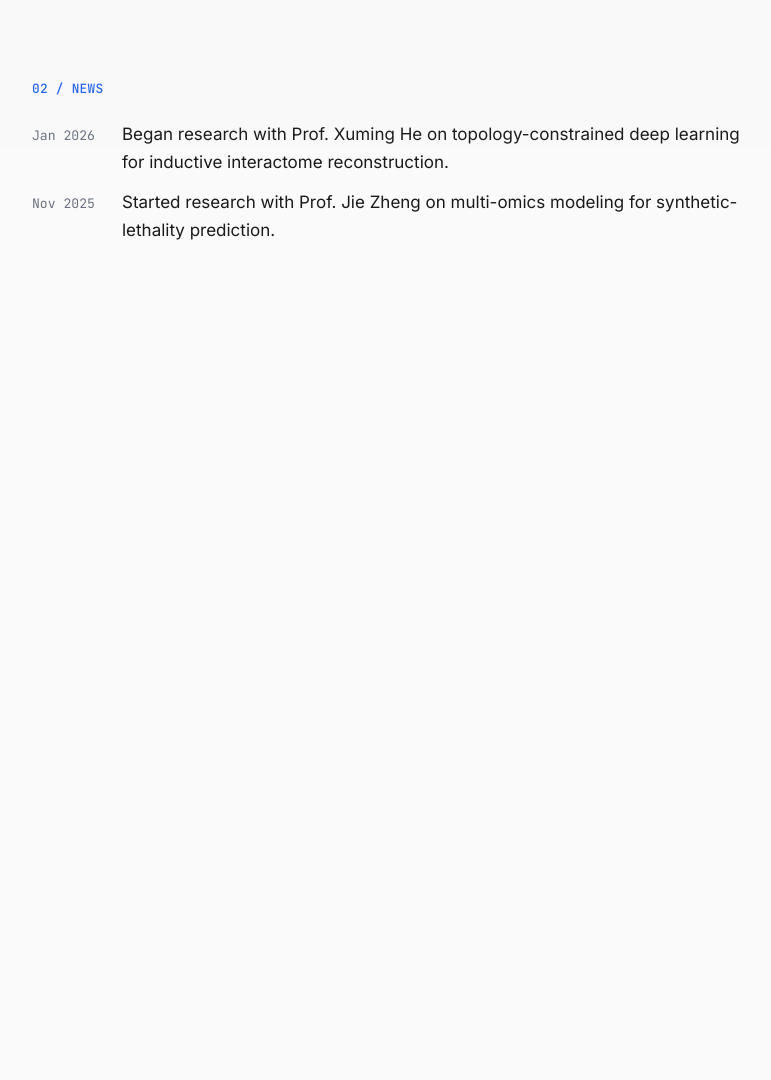
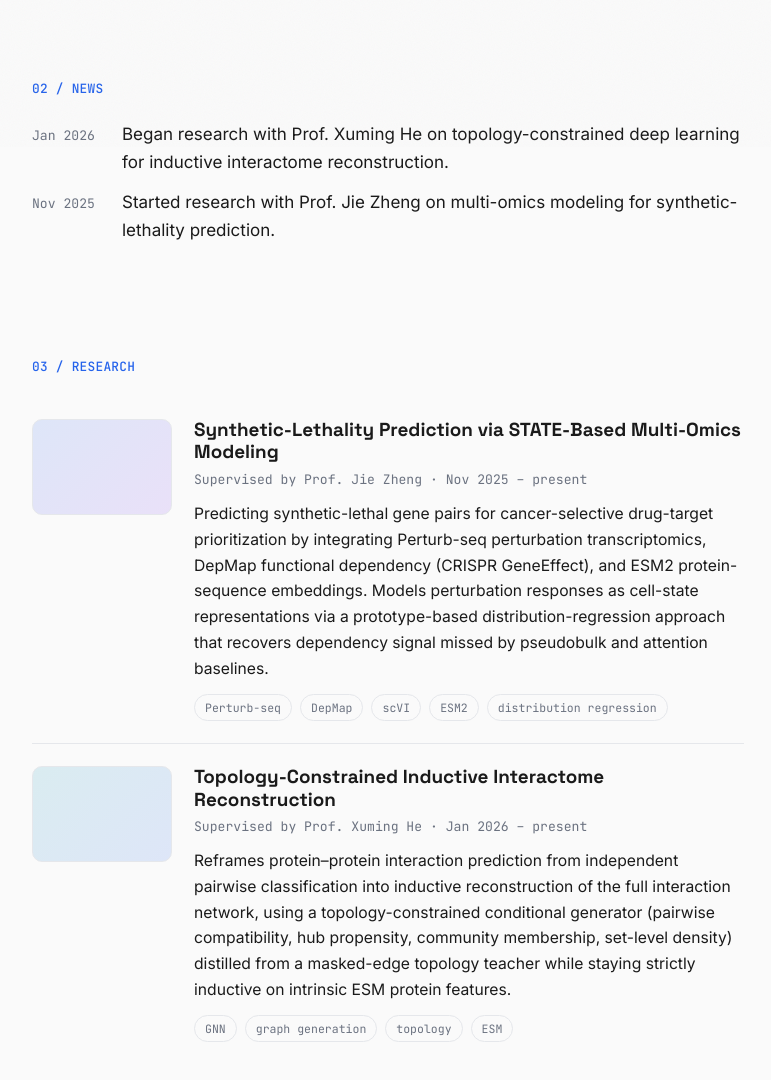
Before and after one commit to ENNCELADUS/ENNCELADUS, a plain HTML site: page index.html in a window 1280 px wide. Shown: the part 653-1733 px from the top of the page, without its empty margins (252-1023 px from the left). Before the commit the page ends 953 px from the top, so only its background shows below. Drawn offline with Linux system fonts and the light colour scheme.

Commit message:
Add research section as publication-style rows

```diff
--- a/index.html
+++ b/index.html
@@ -112,6 +112,29 @@
         .hero-text h1 { font-size:2.1rem; }
         .news-list li { flex-direction:column; gap:2px; }
       }
+
+      /* Research */
+      .pub { display:flex; gap:22px; padding:22px 0; border-top:1px solid var(--border); }
+      .pub:first-of-type { border-top:none; }
+      .pub-thumb {
+        flex:0 0 140px; height:96px; border-radius:10px; border:1px solid var(--border);
+      }
+      .thumb-a { background:linear-gradient(135deg,#2563eb22,#7c3aed22); }
+      .thumb-b { background:linear-gradient(135deg,#0891b222,#2563eb22); }
+      [data-theme="dark"] .thumb-a { background:linear-gradient(135deg,#60a5fa2e,#a78bfa2e); }
+      [data-theme="dark"] .thumb-b { background:linear-gradient(135deg,#22d3ee2e,#60a5fa2e); }
+      .pub-title { font-size:1.18rem; }
+      .pub-meta { font-family:var(--mono); font-size:.82rem; color:var(--muted); margin:5px 0 10px; }
+      .pub-desc { font-size:.98rem; color:var(--text); }
+      .pub-tags { display:flex; flex-wrap:wrap; gap:8px; margin-top:12px; }
+      .pub-tags span {
+        font-family:var(--mono); font-size:.72rem; color:var(--muted);
+        border:1px solid var(--border); border-radius:999px; padding:3px 10px;
+      }
+      @media (max-width:600px) {
+        .pub { flex-direction:column; gap:14px; }
+        .pub-thumb { flex-basis:auto; width:100%; height:80px; }
+      }
     </style>
 </head>
 <body>
@@ -166,6 +189,36 @@
           </ul>
         </div>
       </section>
+
+      <section id="research" class="reveal">
+        <div class="container">
+          <span class="section-label">03 / Research</span>
+
+          <article class="pub">
+            <div class="pub-thumb thumb-a" aria-hidden="true"></div>
+            <div class="pub-body">
+              <h3 class="pub-title">Synthetic-Lethality Prediction via STATE-Based Multi-Omics Modeling</h3>
+              <p class="pub-meta">Supervised by Prof. Jie Zheng · Nov 2025 – present</p>
+              <p class="pub-desc">Predicting synthetic-lethal gene pairs for cancer-selective drug-target prioritization by integrating Perturb-seq perturbation transcriptomics, DepMap functional dependency (CRISPR GeneEffect), and ESM2 protein-sequence embeddings. Models perturbation responses as cell-state representations via a prototype-based distribution-regression approach that recovers dependency signal missed by pseudobulk and attention baselines.</p>
+              <div class="pub-tags">
+                <span>Perturb-seq</span><span>DepMap</span><span>scVI</span><span>ESM2</span><span>distribution regression</span>
+              </div>
+            </div>
+          </article>
+
+          <article class="pub">
+            <div class="pub-thumb thumb-b" aria-hidden="true"></div>
+            <div class="pub-body">
+              <h3 class="pub-title">Topology-Constrained Inductive Interactome Reconstruction</h3>
+              <p class="pub-meta">Supervised by Prof. Xuming He · Jan 2026 – present</p>
+              <p class="pub-desc">Reframes protein–protein interaction prediction from independent pairwise classification into inductive reconstruction of the full interaction network, using a topology-constrained conditional generator (pairwise compatibility, hub propensity, community membership, set-level density) distilled from a masked-edge topology teacher while staying strictly inductive on intrinsic ESM protein features.</p>
+              <div class="pub-tags">
+                <span>GNN</span><span>graph generation</span><span>topology</span><span>ESM</span>
+              </div>
+            </div>
+          </article>
+        </div>
+      </section>
     </main>
 
     <script>
```
